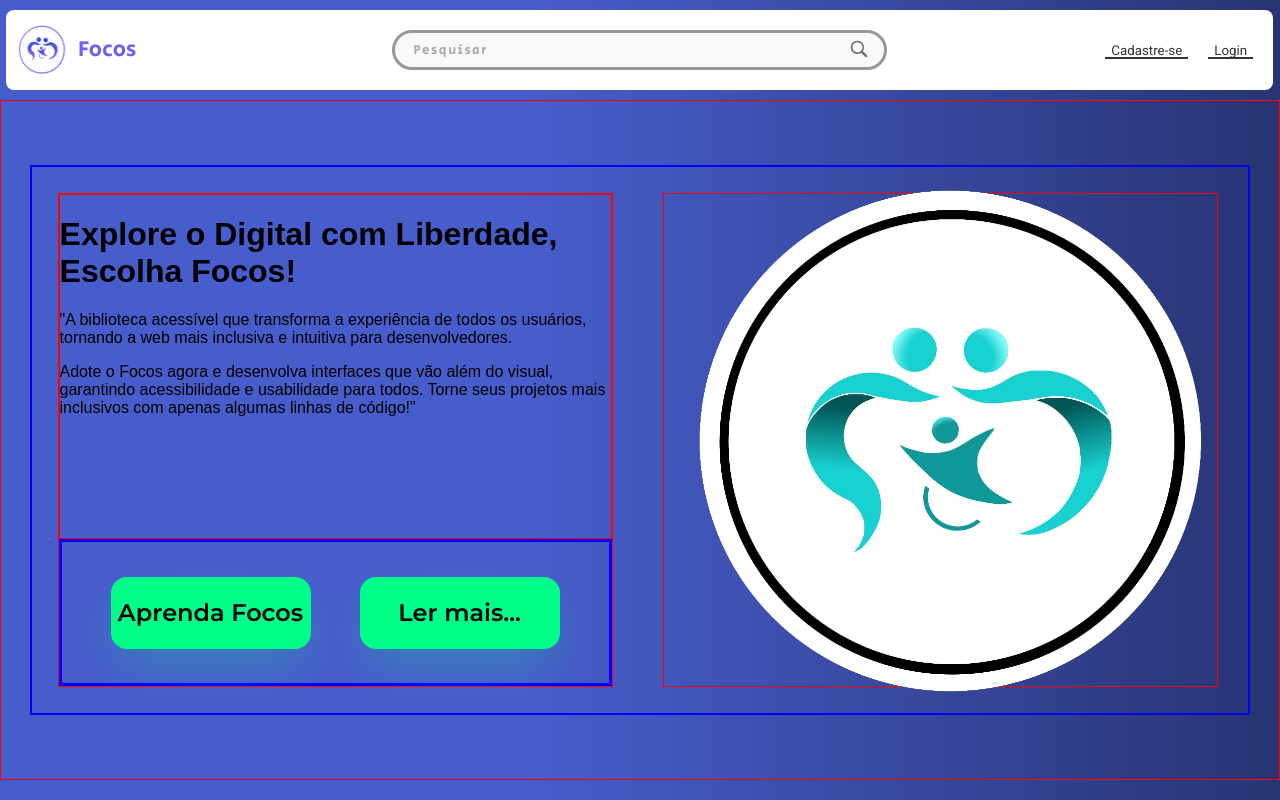
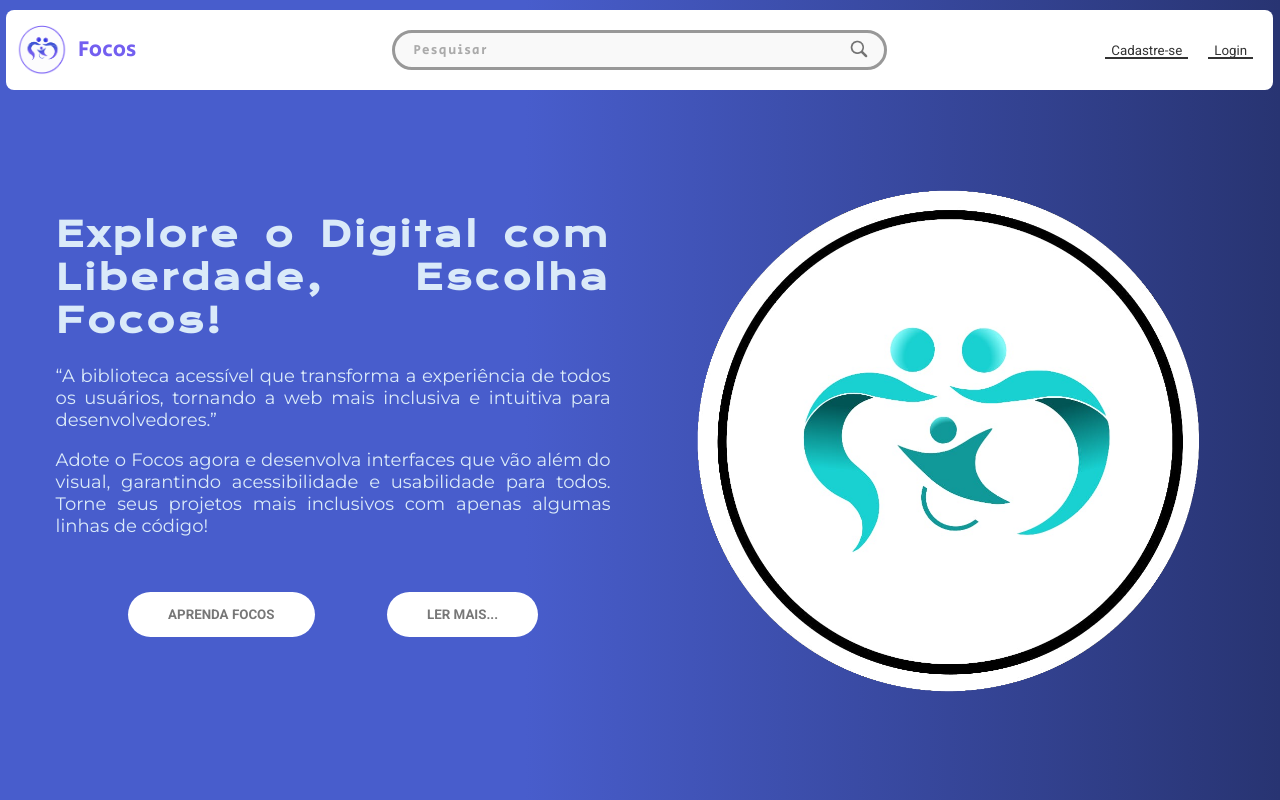
Before and after one commit to RafaelTome22/TCC-ETEC-JARAGUA, a React (Create React App) app in the folder projeto-react/: page / in a window 1280 px wide. Built offline with nearby package versions, Linux system fonts and the light colour scheme; no server answers.

Commit message:
praticamente finalizado

```diff
--- a/projeto-react/src/PAGES/vitrine.js
+++ b/projeto-react/src/PAGES/vitrine.js
@@ -97,18 +97,28 @@
         <div className={styles['conteudo-apresentacao']}> {/* inicio do container de conteudo da apresentação */}
           <div className={styles['texto-conteudo-apresentacao']}> {/* inicio do container de texto do conteudo da apresentação */}
             <div className={styles['texto-conteudo-apresentacao-main']}>
-                  <h1>Explore o Digital com Liberdade, <strong>Escolha Focos!</strong></h1>
-                  <p>"A biblioteca acessível que transforma a experiência de todos os usuários, tornando a web mais inclusiva e intuitiva para desenvolvedores.</p>
-                  <p>Adote o Focos agora e desenvolva interfaces que vão além do visual, garantindo acessibilidade e usabilidade para todos. Torne seus projetos mais inclusivos com apenas algumas linhas de código!"</p>
+              <h1 className={styles['titulo-container']}>Explore o Digital com Liberdade, <strong>Escolha Focos!</strong></h1>
+              <p className={styles['pag-container']}>“A biblioteca acessível que transforma a experiência de todos os usuários, tornando a web mais inclusiva e intuitiva para desenvolvedores.”</p>
+              <p className={styles['pag-container']}>Adote o Focos agora e desenvolva interfaces que vão além do visual, garantindo acessibilidade e usabilidade para todos. Torne seus projetos mais inclusivos com apenas algumas linhas de código!</p>
             </div>
-              <div className={styles['link']}>
-                <a href="biblioteca" className={styles['links']}>Aprenda Focos</a>
-                <a href="https://github.com/RafaelTome22/" className={styles['links']}>Ler mais...</a>
+            <div className={styles.link}>
+              <button
+                onClick={() => navigate('/biblioteca')}
+                className={`${styles.btn} ${styles['btn-white']} ${styles.animate}`}
+              >
+                Aprenda Focos
+              </button>
+              <button
+                onClick={() => navigate('/biblioteca')}
+                className={`${styles.btn} ${styles['btn-white']} ${styles.animate}`}
+              >
+                Ler mais...
+              </button>
             </div>
           </div> {/* fim do container de texto do conteudo da apresentação */}
           <div className={styles['image-conteudo-apresentacao']}> {/* inicio do container de imagem do conteudo da apresentação */}
             <img className={styles.logoSite} src={logoSite} alt="logo da empresa focos" />
-            </div> {/* fim do container de texto do conteudo da apresentação */}
+          </div> {/* fim do container de imagem do conteudo da apresentação */}
         </div> {/* fim do container de conteudo da apresentação */}
       </div> {/* fim do container de apresentação */}
 
--- a/projeto-react/src/styles/biblioteca.module.css
+++ b/projeto-react/src/styles/biblioteca.module.css
@@ -233,7 +233,6 @@
     margin-top: 25px;
     font-size: 24px;
     font-family: 'Montserrat', sans-serif;
-
     color: #f0ffffde;
 }
 
--- a/projeto-react/src/styles/vitrine.module.css
+++ b/projeto-react/src/styles/vitrine.module.css
@@ -37,7 +37,7 @@
     border-radius: 8px;
 }
 
-.user-icon{
+.user-icon {
     cursor: pointer;
     margin-right: 20px;
     width: 50px;
@@ -129,10 +129,8 @@
     right: 100%;
 }
 
-
 .apresentacao {
     margin-top: 100px;
-    border: 1px solid red;
     background: linear-gradient(90deg, rgba(72,93,204,1) 41%, rgba(40,52,114,1) 100%);
     height: 85vh;
     display: flex;
@@ -141,7 +139,6 @@
 }
 
 .conteudo-apresentacao {
-    border: 2px solid  blue;
     padding: 2%;
     width: 1220px;
     height: 550px;
@@ -150,15 +147,27 @@
 }
 
 .texto-conteudo-apresentacao {
-    border: 1px solid red;
     width: 555px;
     display: flex;
     flex-direction: column;
 }
 
 .texto-conteudo-apresentacao-main {
-    border: 1px solid red;
     height: 70%;
+    text-align: justify;
+}
+
+.titulo-container {
+    font-size: 34px;
+    font-family: 'Krona One', sans-serif;
+    color: #f0ffffde;
+    letter-spacing: 3px;
+}
+
+.pag-container {
+    font-size: 18px;
+    font-family: 'Montserrat', sans-serif;
+    color: #f0ffffde;
 }
 
 .link {
@@ -166,17 +175,31 @@
     justify-content: space-evenly;
     align-items: center;
     height: 30%;
-    border: 3px solid blue;
 }
 
 .links {
-    background-color: #00ff88;
-    box-shadow: 0px 20px 50px -12px #00ff8052;
+    background-color: #dedada;
     width: 200px;
     text-align: center;
     border-radius: 16px;
     font-weight: 600;
     font-size: 24px;
+    border: 4px solid  #735ff0;
+    padding: 21.5px 0;
+    text-decoration: none;
+    color: #000;
+    font-family: 'Montserrat', sans-serif;
+    transition: .7s;
+}
+
+.links-1 {
+    background-color: #495ECD;
+    width: 200px;
+    text-align: center;
+    border-radius: 16px;
+    font-weight: 600;
+    font-size: 24px;
+    border: 4px solid  #dedada;
     padding: 21.5px 0;
     text-decoration: none;
     color: #000;
@@ -189,7 +212,6 @@
 }
 
 .image-conteudo-apresentacao {
-    border: 1px solid red;
     width: 555px;
     display: flex;
     justify-content: center;
@@ -278,7 +300,6 @@
     filter: invert(100%);
 }
 
-
 .text-exemp {
     display: flex;
     justify-content: center;
@@ -320,15 +341,64 @@
 }
 
 .popup button {
-    width: 100%;
-    padding: 8px;
     background-color: #735ff0;
+    border: none;
     color: white;
-    border: none;
+    padding: 8px 12px;
     border-radius: 4px;
     cursor: pointer;
 }
 
-  .popup button:hover {
-    background-color: #495ECD;
+.btn {
+    text-transform: uppercase;
+    text-decoration: none;
+    padding: 15px 40px;
+    display: inline-block;
+    border-radius: 100px;
+    transition: all 0.2s;
+    position: relative;
+    font-family: 'Roboto', sans-serif; /* Adiciona a fonte */
+    font-weight: bold; /* Aumenta a espessura da fonte */
+    border-style: none;
 }
+
+.btn:hover {
+    transform: translateY(-3px);
+    box-shadow: 0 10px 20px rgba(0, 0, 0, 0.2);
+}
+
+.btn:active {
+    transform: translateY(-1px);
+    box-shadow: 0 5px 10px rgba(0, 0, 0, 0.2);
+}
+
+.btn-white {
+    background-color: #fff;
+    color: #777;
+}
+
+.btn-white:hover {
+    background-color: #f0f0f0; /* Muda a cor ao passar o mouse */
+}
+
+.btn:after {
+    content: "";
+    display: inline-block;
+    height: 100%;
+    width: 100%;
+    border-radius: 100px;
+    position: absolute;
+    top: 0;
+    left: 0;
+    z-index: -1;
+    transition: all 0.4s;
+}
+
+.btn-white:after {
+    background-color: #fff;
+}
+
+.btn:hover:after {
+    transform: scaleX(1.4) scaleY(1.6);
+    opacity: 0;
+}
```
Lines whose indentation alone changed are shown as unchanged.
